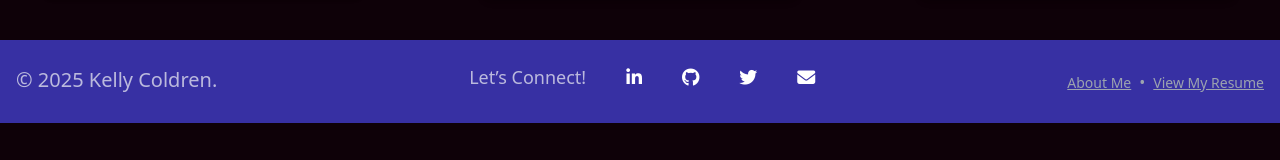
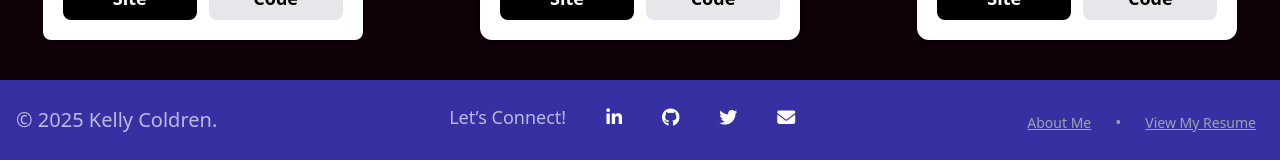
Before and after one commit to shrtpvteacher/portfolio, a React (Vite) app: page / in a window 1280 px wide. Shown: the part 1758-1918 px from the top of the page. Before the commit the page ends 1881 px from the top, so only its background shows below. Built offline with nearby package versions, Linux system fonts and the light colour scheme.

Commit message:
made footer and AboutRow prettier in spacing and design

```diff
--- a/src/components/AboutRow.jsx
+++ b/src/components/AboutRow.jsx
@@ -5,7 +5,7 @@
 const AboutRow = () => {
   return (
 
-      <div className=" mx-4 text-left px-1 py-1">
+      <div className=" mx-4 mb-10 text-left px-1 py-1">
         <h2 className="text-2xl mb-4 font-bold text-purple-300">Roles of Interest</h2>
 
         <p className="text-lg mb-12">
--- a/src/components/Footer.jsx
+++ b/src/components/Footer.jsx
@@ -55,14 +55,14 @@ const Footer = () => {
           </div>
 
           {/* Right: about me & resume link */}
-          <div className="text-right space-x-2">
+          <div className="text-right space-x-6 mr-2">
             <Link
               to="/about"
               className="text-gray-400 hover:text-white underline text-sm"
             >
               About Me
             </Link>
-             <span className="text-gray-400">•</span>
+             <span className="text-gray-400 ">•</span>
             <a
               href="/resume.pdf"
               target="_blank"
```
